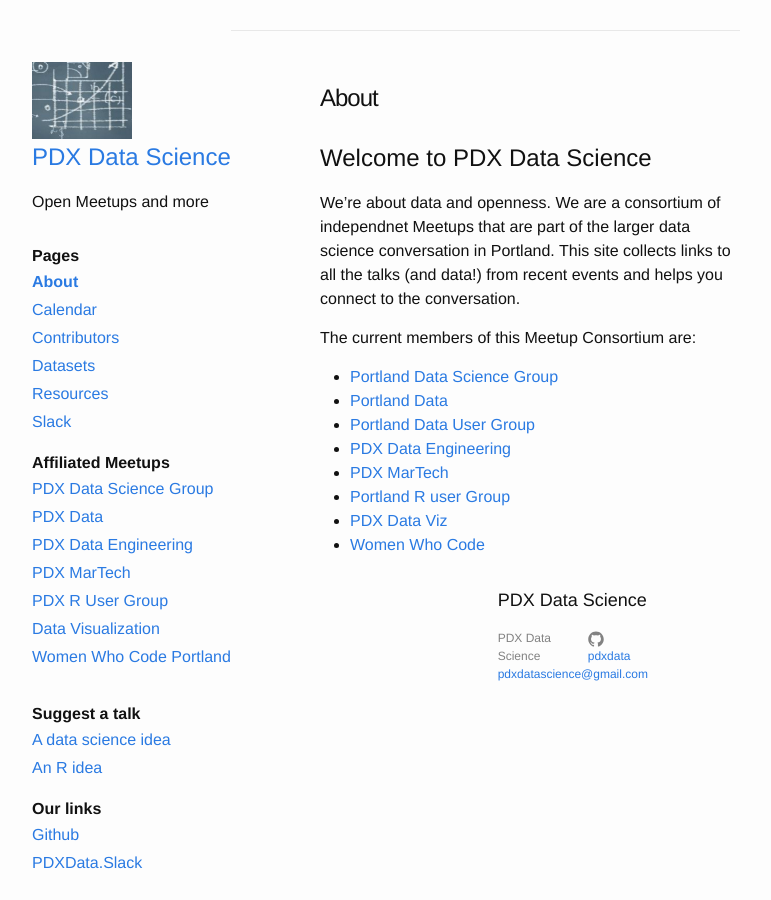
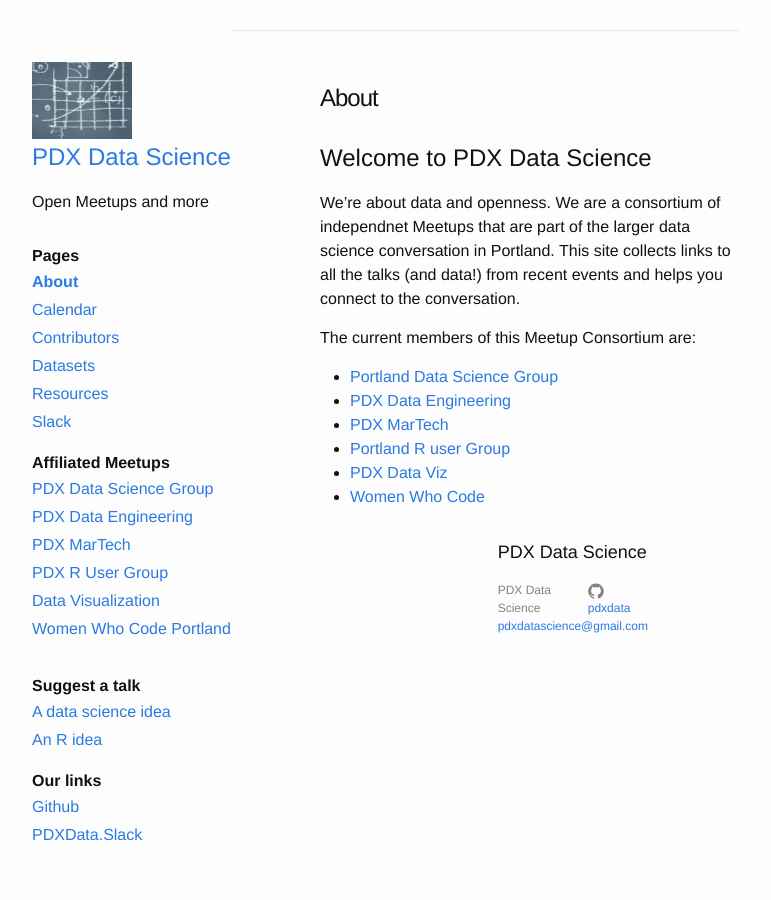
Before and after one commit to PdxData/pdxdata.github.io, a Jekyll site: the page built from about.md, in a window 1280 px wide. Shown: the whole page, without its empty margins (270-1041 px from the left). Built offline with Jekyll 4.4.1, drawn with Linux system fonts in a browser that asks for light colours.

Commit message:
removed links to dead meetups

```diff
--- a/_includes/sidebar.html
+++ b/_includes/sidebar.html
@@ -29,7 +29,6 @@
 
       <navh><strong>Affiliated Meetups</strong></navh>
       <a class="sidebar-nav-item" href="http://www.meetup.com/Portland-Data-Science-Group/">PDX Data Science Group</a>
-      <a class="sidebar-nav-item" href="http://www.meetup.com/Portland-Data/">PDX Data</a>
       <a class="sidebar-nav-item" href="http://www.meetup.com/PDX-Data-Engineering/">PDX Data Engineering</a>
       <a class="sidebar-nav-item" href="https://www.meetup.com/MarTech-PDX-Marketing-Technology-Group/">PDX MarTech</a>
       <a class="sidebar-nav-item" href="http://www.meetup.com/portland-r-user-group/">PDX R User Group</a>
--- a/about.md
+++ b/about.md
@@ -13,8 +13,6 @@
 The current members of this Meetup Consortium are:
 
 * [Portland Data Science Group](http://www.meetup.com/Portland-Data-Science-Group/)
-* [Portland Data](http://www.meetup.com/Portland-Data/)
-* [Portland Data User Group](http://www.meetup.com/Portland-Data-User-Group/)
 * [PDX Data Engineering](http://www.meetup.com/PDX-Data-Engineering/)
 * [PDX MarTech](https://www.meetup.com/MarTech-PDX-Marketing-Technology-Group/)
 * [Portland R user Group](http://www.meetup.com/portland-r-user-group/)
```
